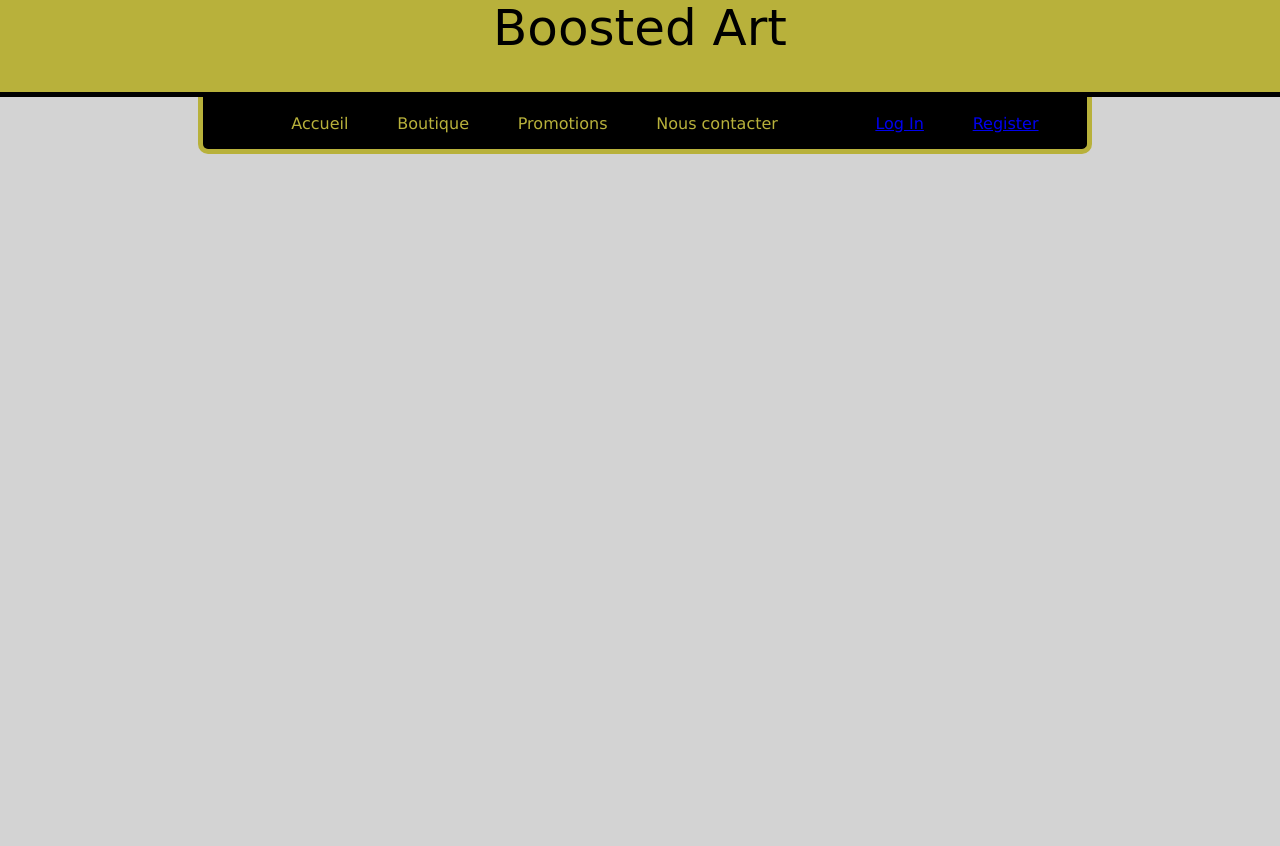
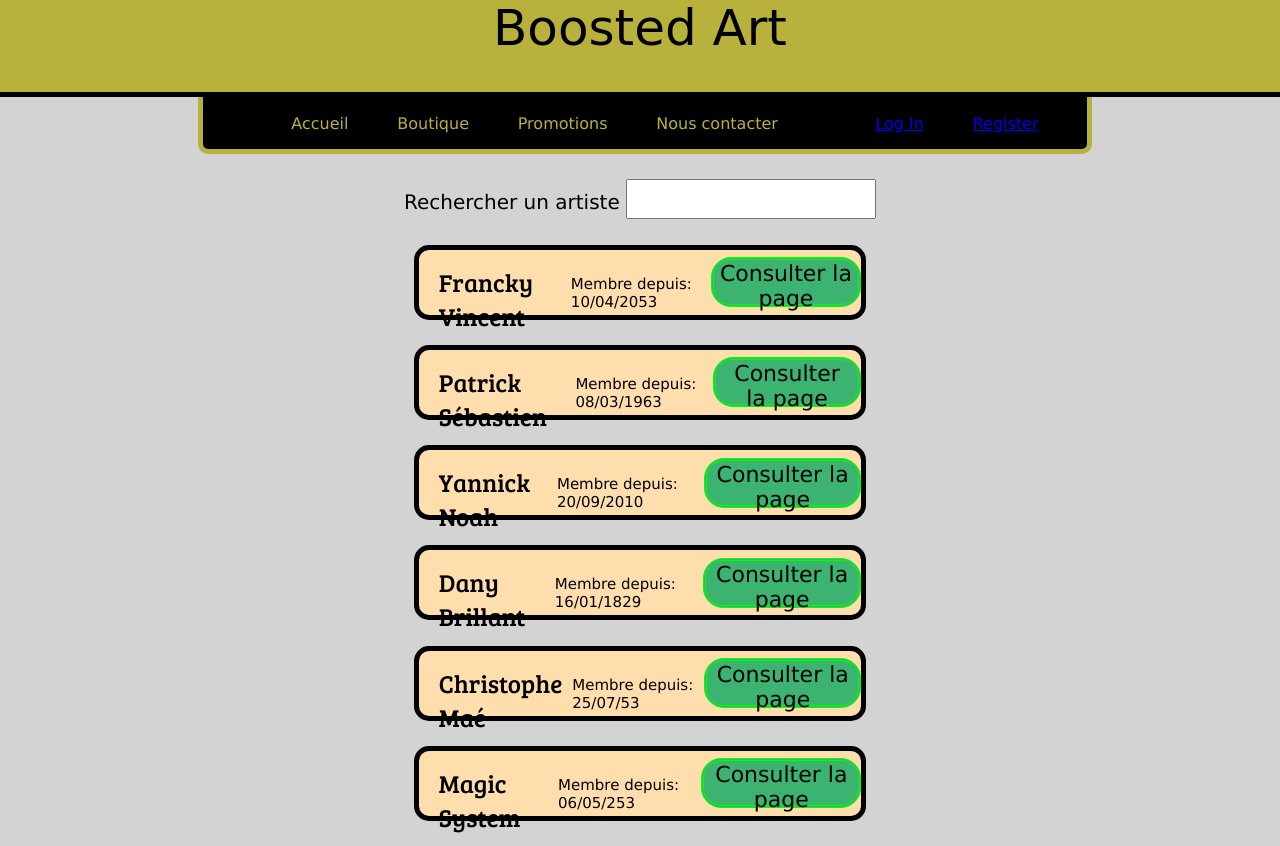
Before and after one commit to clement-dsvs/BoostedArt, a PHP site: page /Menu/artists.php in a window 1280 px wide. Before the commit the page ends 154 px from the top, so only its background shows below. Run offline with PHP 8.4, Linux system fonts and the light colour scheme; some libraries are stand-ins or nearby versions; some web fonts are replaced.

Commit message:
page artistes

```diff
--- /dev/null
+++ b/Menu/artists.css
@@ -0,0 +1,52 @@
+.rech {
+    text-align:center;
+    font-size: 20px;
+}
+#srch {
+    font-size: 25px;
+    font-family: 'Bree Serif';
+}
+
+.a {
+    display: flex;
+    height: 65px;
+    border: 5px solid black;
+    width: 35%;
+    border-radius: 15px;
+    background-color: navajowhite;
+    margin: 2% auto;
+    transition: 300ms;
+}
+.nd {
+    display: flex;
+}
+
+.a:hover{
+    box-shadow: 0 0 20px gold;
+    height: 70px;
+}
+
+#name {
+    font-size: 25px;
+    padding-top: 15px;
+    padding-left: 20px;
+    font-family: 'Bree Serif';
+}
+
+#date {
+    color: black;
+    margin-top: 25px;
+    margin-left: 10px;
+    font-size: 15px;
+}
+
+#consult {
+    background-color: mediumseagreen;
+    height: 50px;
+    border: 3px double lime;
+    border-radius: 20px;
+    font-size: 22px;
+    margin-left: auto;
+    margin-top: auto;
+    margin-bottom: auto;
+}
--- a/Menu/artists.php
+++ b/Menu/artists.php
@@ -1,5 +1,57 @@
+<head>
 <?php
         require_once 'header.php'
     ?>
+    <link rel="stylesheet" href="artists.css">
+</head>
+<body>
 
-</html>
+<div class="rech">
+    <label for="srch">Rechercher un artiste</label>
+    <input id="srch">
+</div>
+
+<div class="a">
+    <div class="nd">
+        <div id="name">Francky Vincent</div>
+        <div id="date">Membre depuis: 10/04/2053</div>
+    </div>
+    <button id="consult">Consulter la page</>
+</div>
+<div class="a">
+    <div class="nd">
+        <div id="name">Patrick Sébastien</div>
+        <div id="date">Membre depuis: 08/03/1963</div>
+    </div>
+    <button id="consult">Consulter la page</button>
+</div>
+<div class="a">
+    <div class="nd">
+        <div id="name">Yannick Noah</div>
+        <div id="date">Membre depuis: 20/09/2010</div>
+    </div>
+    <button id="consult">Consulter la page</button>
+</div>
+<div class="a">
+    <div class="nd">
+        <div id="name">Dany Brillant</div>
+        <div id="date">Membre depuis: 16/01/1829</div>
+    </div>
+    <button id="consult">Consulter la page</button>
+</div>
+<div class="a">
+    <div class="nd">
+        <div id="name">Christophe Maé</div>
+        <div id="date">Membre depuis: 25/07/53</div>
+    </div>
+    <button id="consult">Consulter la page</button>
+</div>
+<div class="a">
+    <div class="nd">
+        <div id="name">Magic System</div>
+        <div id="date">Membre depuis: 06/05/253</div>
+    </div>
+    <button id="consult">Consulter la page</button>
+</div>
+
+</body>
```
